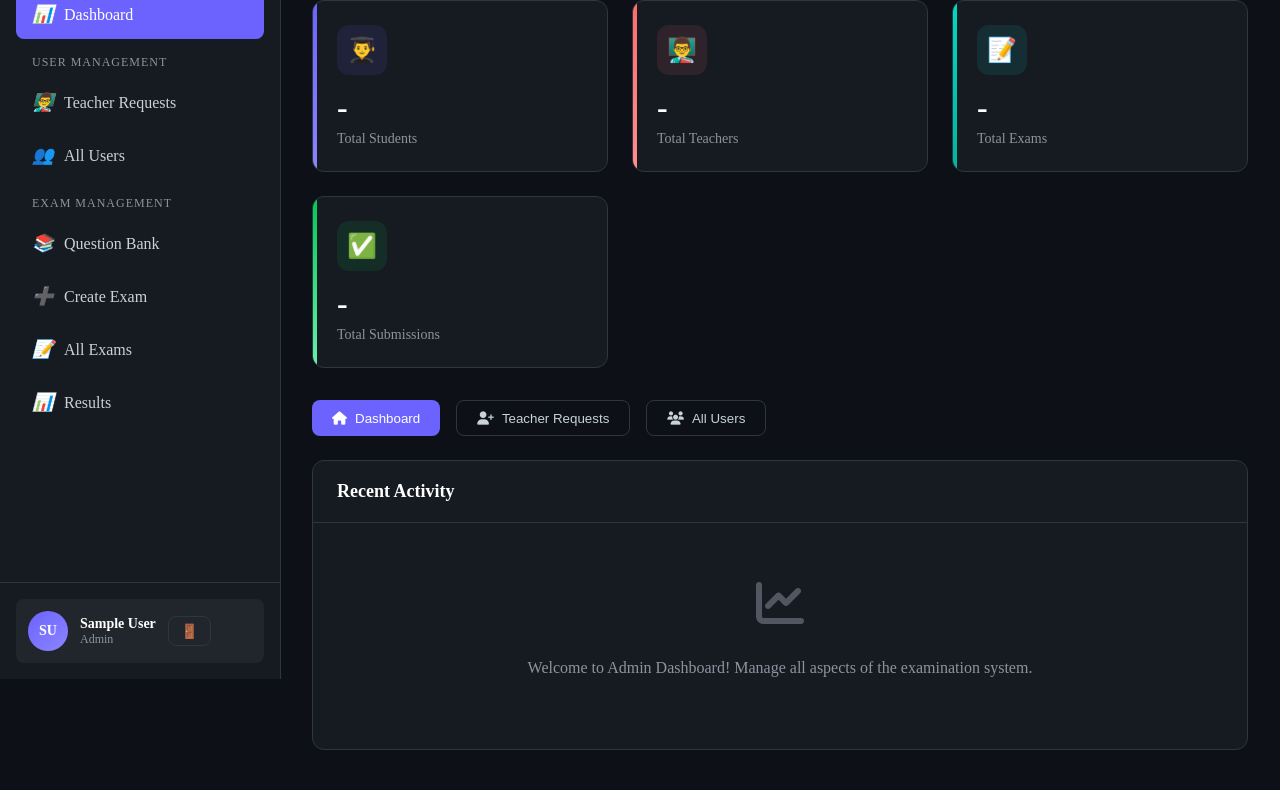
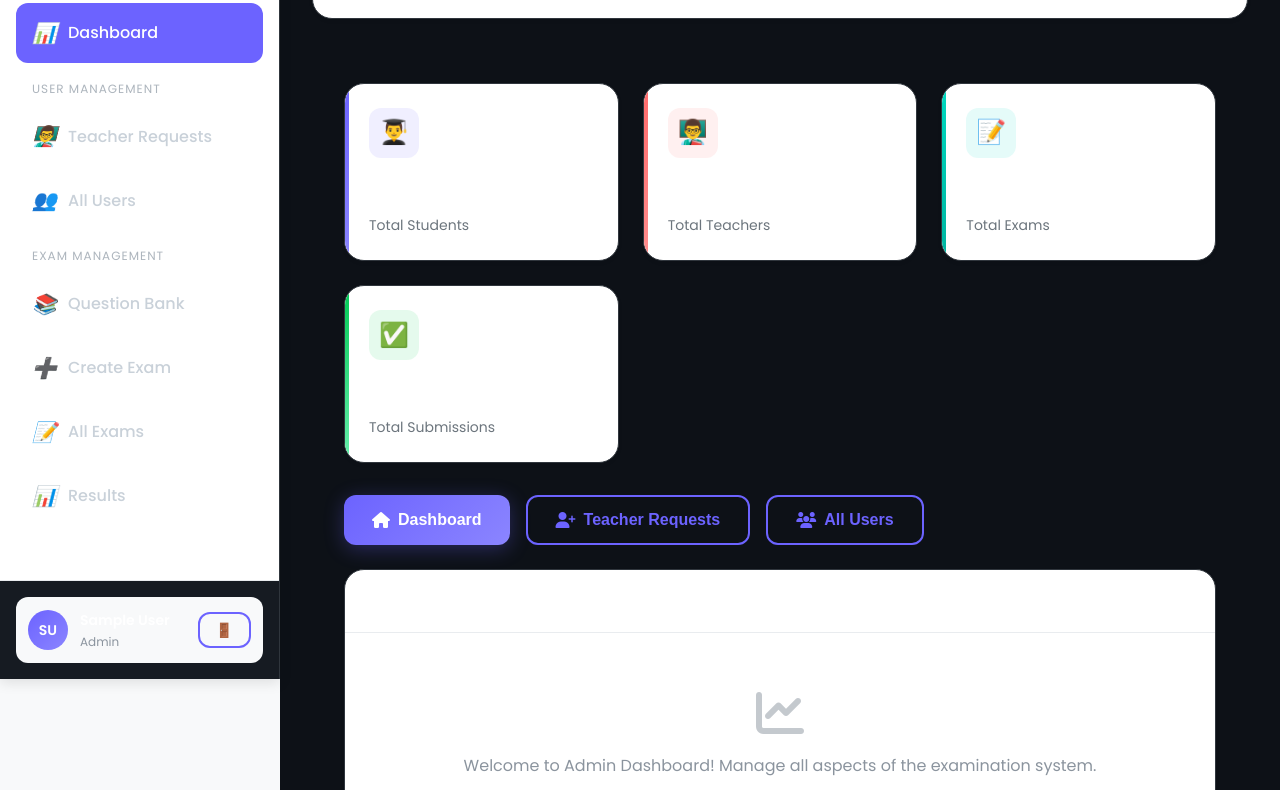
Before and after one commit to uthamanyuvi007-netizen/projectyuva-main, a website built with Vite: page admin-dashboard.html in a window 1280 px wide. Shown: the part 121-911 px from the top of the page. Built offline with nearby package versions, Linux system fonts and the light colour scheme; no server answers; sample sign-in values are in the browser's storage.

Commit message:
theme fix testing

```diff
--- a/admin-dashboard.html
+++ b/admin-dashboard.html
@@ -5,7 +5,7 @@
     <meta charset="UTF-8">
     <meta name="viewport" content="width=device-width, initial-scale=1.0">
     <title>Admin Dashboard - Online Examination & Proctoring System</title>
-    <!-- <link rel="stylesheet" href="/css/style.css"> -->
+    <link rel="stylesheet" href="/css/style.css">
     <link rel="stylesheet" href="https://cdnjs.cloudflare.com/ajax/libs/font-awesome/6.4.0/css/all.min.css">
     <style>
         body {
--- a/create-exam.html
+++ b/create-exam.html
@@ -5,7 +5,7 @@
     <meta charset="UTF-8">
     <meta name="viewport" content="width=device-width, initial-scale=1.0">
     <title>Create Exam - Online Examination & Proctoring System</title>
-    <!-- <link rel="stylesheet" href="/css/style.css"> -->
+    <link rel="stylesheet" href="/css/style.css">
     <link rel="stylesheet" href="https://cdnjs.cloudflare.com/ajax/libs/font-awesome/6.4.0/css/all.min.css">
     <style>
         body {
```
Also changed, not shown: exam.html (+1 -1 lines), exams.html (+1 -1 lines), login.html (+1 -1 lines), monitoring.html (+1 -1 lines), profile.html (+1 -1 lines), question-bank.html (+1 -1 lines), register.html (+1 -1 lines), results.html (+1 -1 lines), student-dashboard.html (+1 -1 lines), teacher-dashboard.html (+1 -1 lines).
